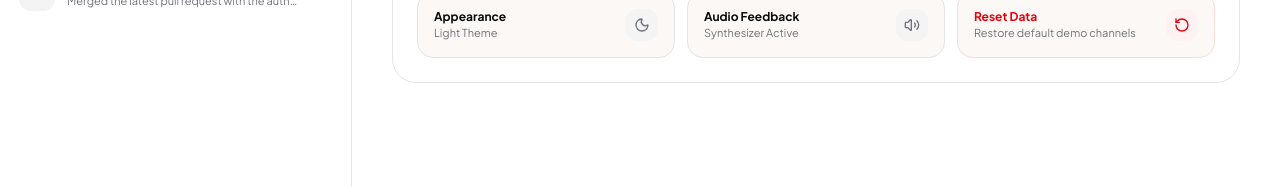
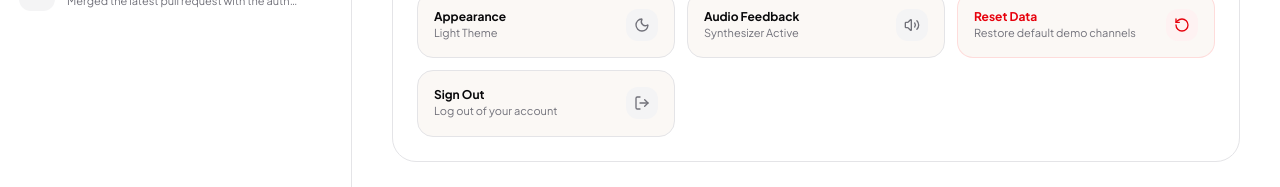
Before and after one commit to Abilash-Kumar18/connect, a React (Vite) app: page /profile in a window 1280 px wide. Shown: the part 526-713 px from the top of the page. Built offline with nearby package versions, Linux system fonts and the light colour scheme; no server answers.

Commit message:
Add logout feature to profile page

```diff
--- a/src/pages/ProfilePage.tsx
+++ b/src/pages/ProfilePage.tsx
@@ -31,6 +31,7 @@ export const ProfilePage: React.FC = () => {
     toggleSound,
     resetToDefaults,
     setIsMobileDrawerOpen,
+    logout,
   } = useConnect();
   const navigate = useNavigate();
 
@@ -266,6 +267,22 @@ export const ProfilePage: React.FC = () => {
                 <RotateCcw className="w-4 h-4" />
               </div>
             </button>
+
+            <button
+              onClick={() => {
+                logout();
+                navigate('/');
+              }}
+              className="p-4 rounded-2xl border border-[#DFD6C7] dark:border-[#353E2F] hover:border-[#8B9A6E] flex items-center justify-between transition-colors text-left group bg-[#F7F2EB]/50 dark:bg-[#1E231B]"
+            >
+              <div>
+                <div className="text-xs font-bold text-[#2D3325] dark:text-[#F7F2EB]">Sign Out</div>
+                <div className="text-[11px] text-[#8F9882]">Log out of your account</div>
+              </div>
+              <div className="p-2 rounded-xl bg-[#EEEEEE] dark:bg-[#252C21] text-[#586348] dark:text-[#C5CEB8] group-hover:bg-[#8B9A6E]/10 group-hover:text-[#8B9A6E] transition-colors">
+                <LogOut className="w-4 h-4" />
+              </div>
+            </button>
           </div>
         </div>
       </div>
```
